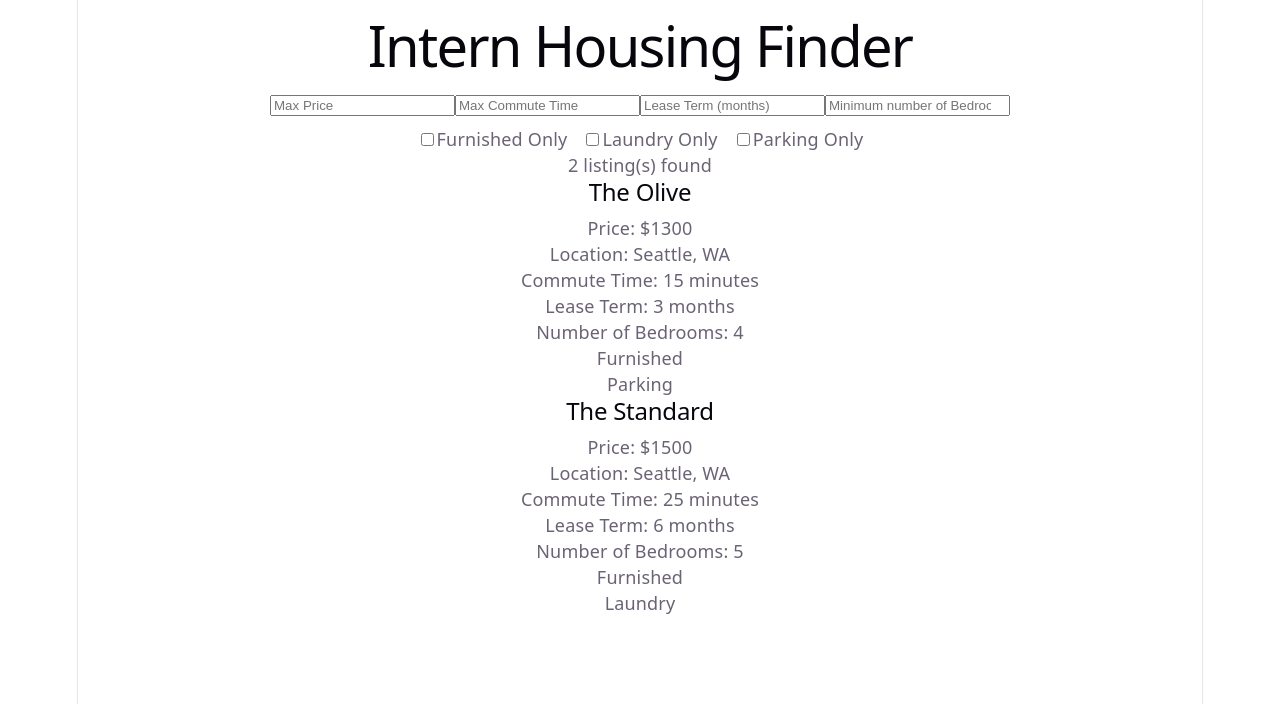
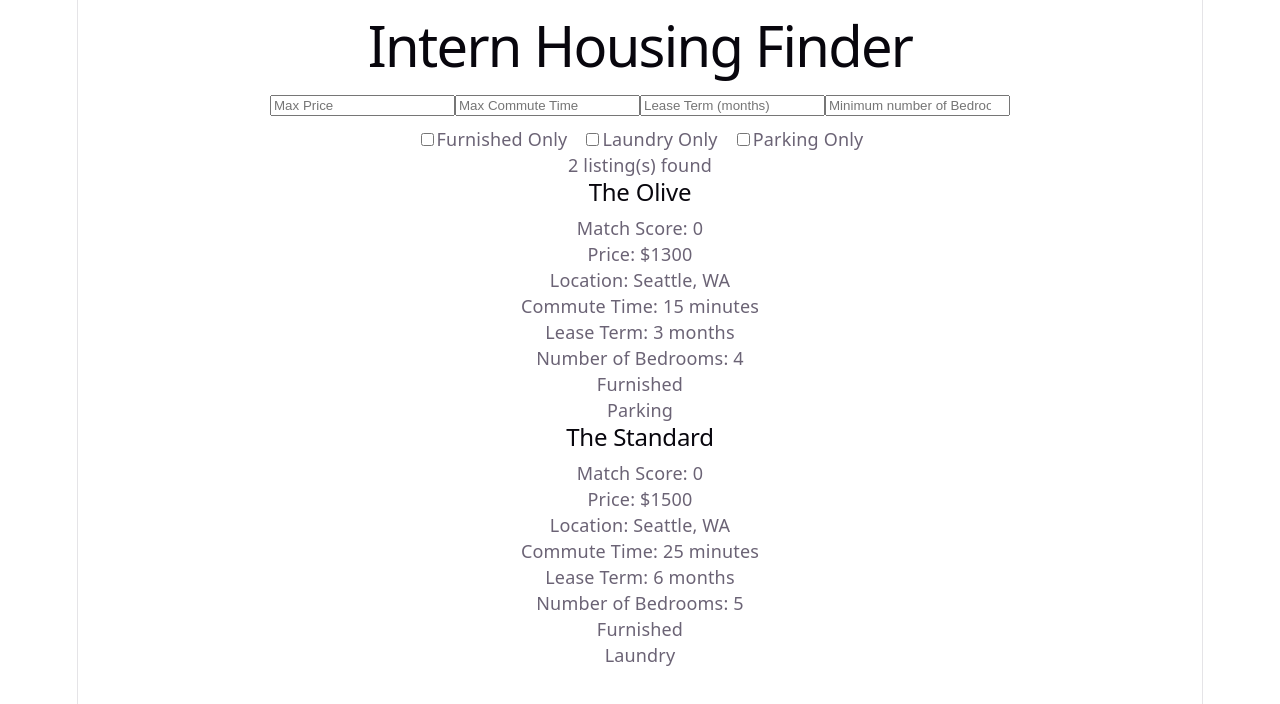
Before and after one commit to timotle/Intern-Housing-Finder-In-Progress-, a React (Vite) app: page / in a window 1280 px wide. Shown: the top 704 px of the page. Built offline with nearby package versions, Linux system fonts and the light colour scheme.

Commit message:
implemented filtering match score, and sorting

```diff
--- a/src/App.tsx
+++ b/src/App.tsx
@@ -42,6 +42,36 @@
       matchesParking
     );
   });
+  //match score implemented here
+  const scoredListings = filteredListings.map((listing) => {
+    let score = 0;
+    if (maxPrice !== "" && listing.price <= Number(maxPrice)) {
+      score += 25;
+    }
+    if (maxCommuteTime !== "" && listing.commuteTime <= Number(maxCommuteTime)) {
+      score += 20;
+    }
+    if (leaseTerm !== "" && listing.leaseTerm === Number(leaseTerm)) {
+      score += 20;
+    }
+    if (minBedrooms !== "" && listing.numBedroom >= Number(minBedrooms)) {
+      score += 15;
+    }
+    if (furnishedOnly && listing.furnished) {
+      score += 10;
+    }
+    if (laundryOnly && listing.laundry) {
+      score += 5;
+    }
+    if (parkingOnly && listing.parking) {
+      score += 5;
+    }
+    return { ...listing, matchScore: score };
+  });
+  // sorting implemented here
+  const sortedListings = scoredListings.sort(
+    (a, b) => b.matchScore - a.matchScore
+  );
 
   return (
     <div>
@@ -97,7 +127,7 @@
         </label>
       </div>
       <p>{filteredListings.length} listing(s) found</p>
-      {filteredListings.map((listing) => (
+      {sortedListings.map((listing) => (
         <ListingCard key={listing.id} listing={listing} />
       ))}
     </div>
--- a/src/components/ListingCard.tsx
+++ b/src/components/ListingCard.tsx
@@ -8,6 +8,9 @@
     return(
         <div>
             <h2>{listing.name}</h2>
+            {listing.matchScore !== undefined && (
+                <p>Match Score: {listing.matchScore}</p>
+            )}
             <p>Price: ${listing.price}</p>
             <p>Location: {listing.location}</p>
             <p>Commute Time: {listing.commuteTime} minutes</p>
--- a/src/types.ts
+++ b/src/types.ts
@@ -8,5 +8,6 @@
     numBedroom: number;
     furnished: boolean;
     parking: boolean;
-    laundry: boolean
+    laundry: boolean;
+    matchScore?: number;
 };
```
